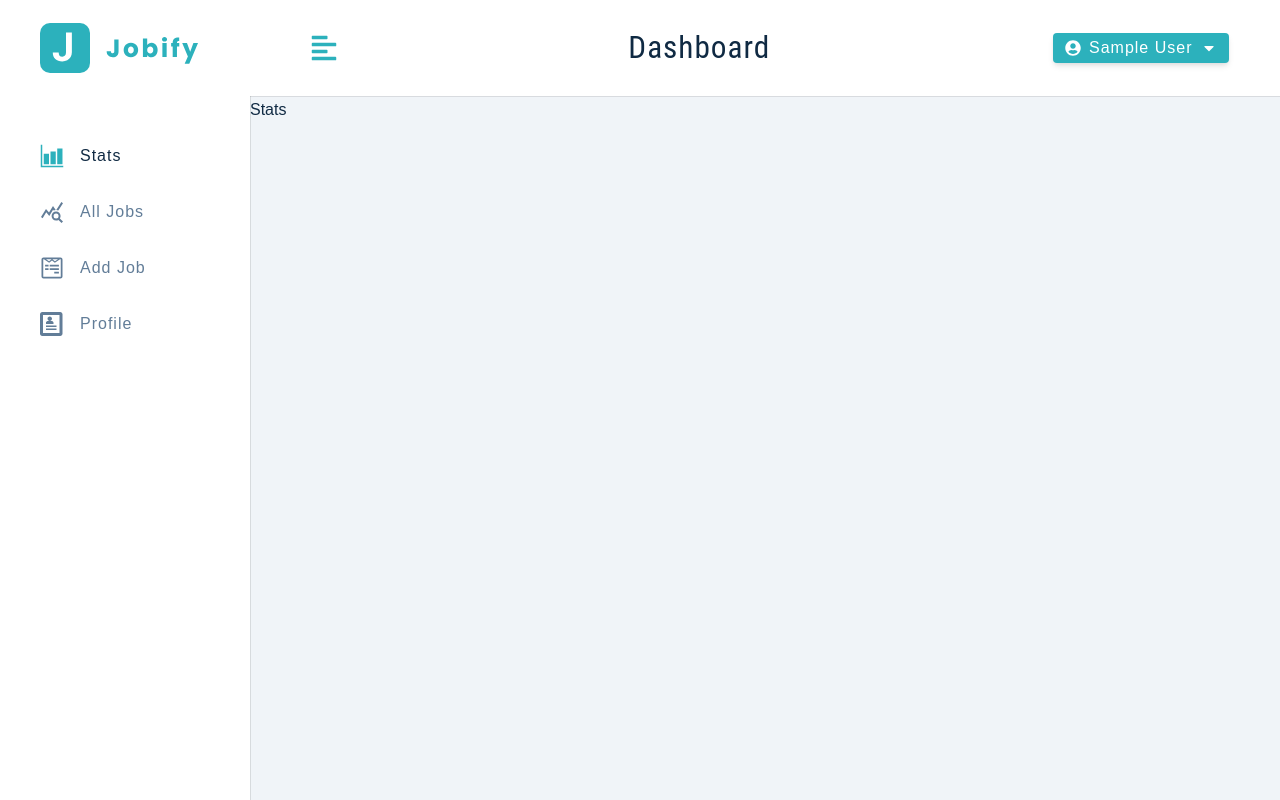
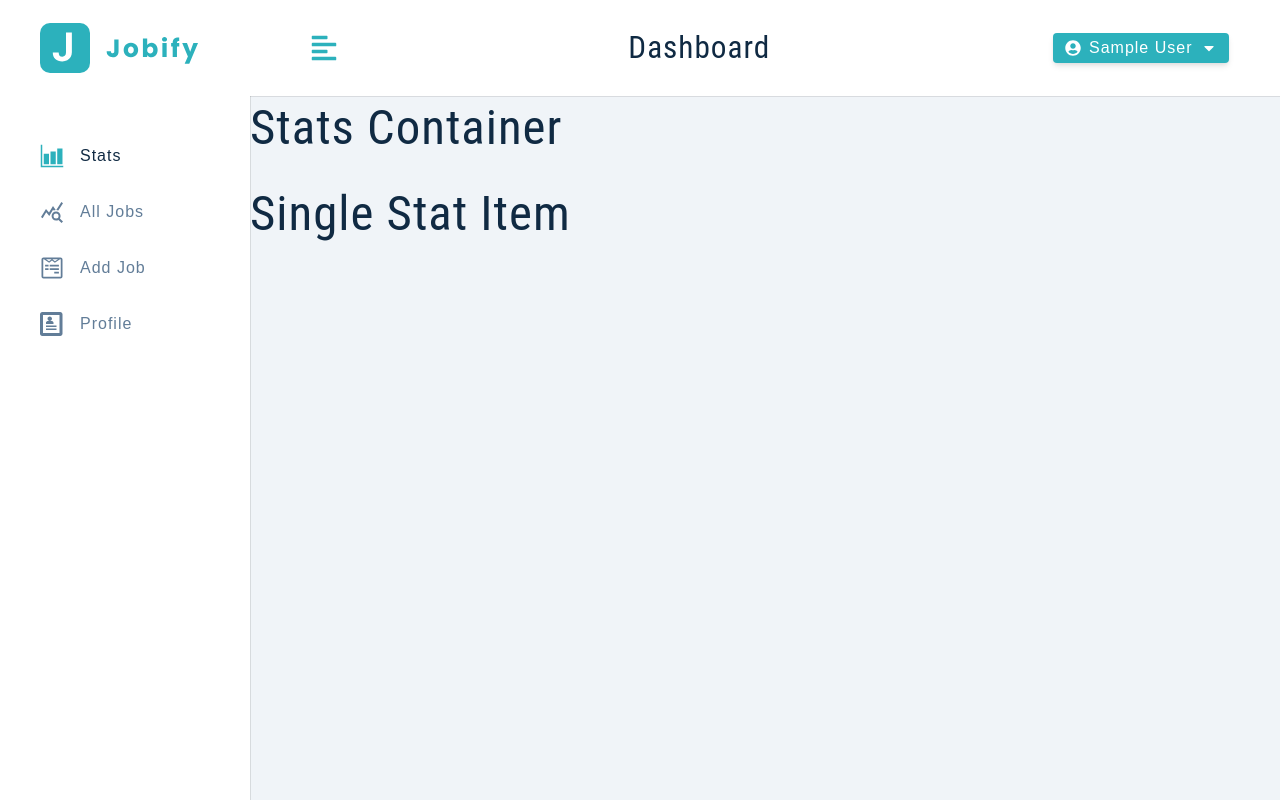
Before and after one commit to jeremydurden/jobify, a React (Create React App) app in the folder client/: page / in a window 1280 px wide. Built offline with nearby package versions, Linux system fonts and the light colour scheme; no server answers; sample sign-in values are in the browser's storage.

Commit message:
setting up the basic Stats dashboard components

```diff
--- /dev/null
+++ b/client/src/components/ChartsContainer.js
@@ -0,0 +1,8 @@
+const ChartsContainer = () => {
+  return (
+    <div>
+      <h1>charts container</h1>
+    </div>
+  );
+};
+export default ChartsContainer;
--- /dev/null
+++ b/client/src/components/StatItem.js
@@ -0,0 +1,8 @@
+const StatItem = () => {
+  return (
+    <div>
+      <h1>single stat item</h1>
+    </div>
+  );
+};
+export default StatItem;
--- /dev/null
+++ b/client/src/components/StatsContainer.js
@@ -0,0 +1,11 @@
+import StatItem from "./StatItem";
+
+const StatsContainer = () => {
+  return (
+    <div>
+      <h1>stats container</h1>
+      <StatItem />
+    </div>
+  );
+};
+export default StatsContainer;
--- a/client/src/pages/dashboard/Stats.js
+++ b/client/src/pages/dashboard/Stats.js
@@ -1,4 +1,20 @@
+import { useEffect } from "react";
+import { useAppContext } from "../../context/appContext";
+import { StatsContainer, Loading, ChartsContainer } from "../../components";
+
 function Stats() {
-  return <div>Stats</div>;
+  const { showStats, isLoading, monthlyApplications } = useAppContext();
+  useEffect(() => {
+    showStats();
+  }, []);
+  if (isLoading) {
+    return <Loading center />;
+  }
+  return (
+    <>
+      <StatsContainer />
+      {monthlyApplications.length > 0 && <ChartsContainer />}
+    </>
+  );
 }
 export default Stats;
```
Also changed, not shown: client/src/components/index.js (+6 -1 lines).
